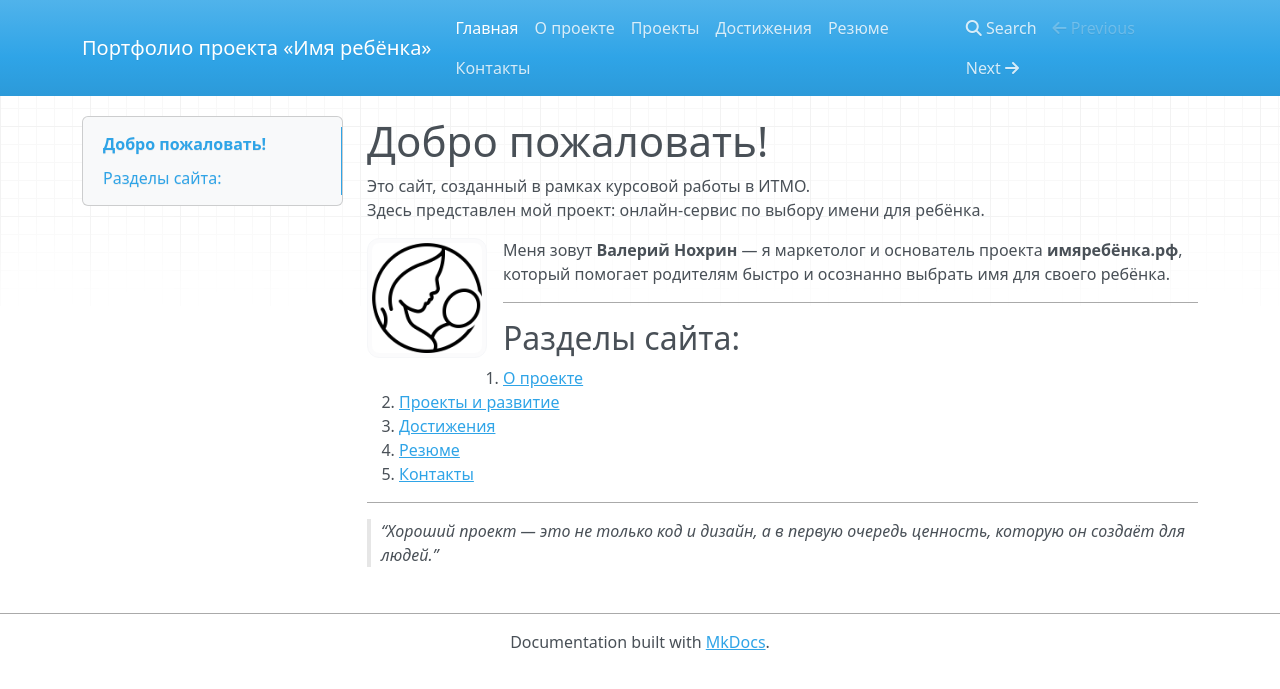
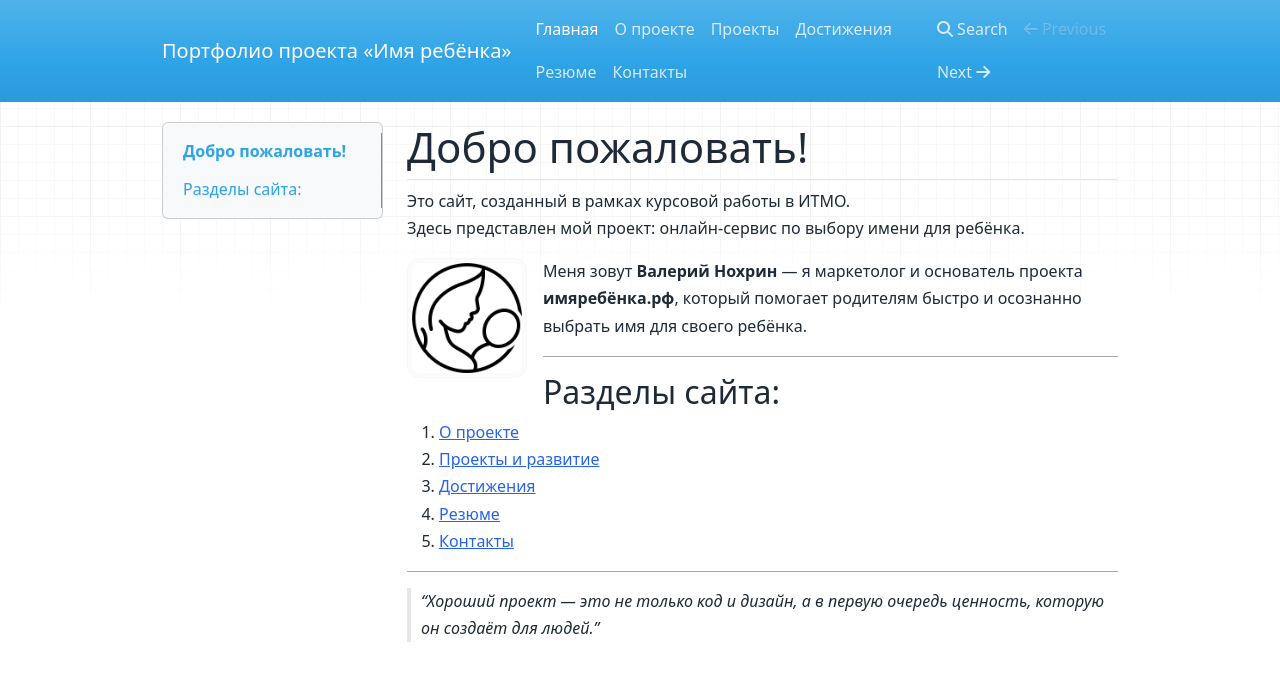
Before and after one commit to valeriinohrin/portfolio-nohrin, an MkDocs documentation site: the page built from docs/index.md, in a window 1280 px wide. Shown: the top 689 px of the page. Built offline with MkDocs 1.6.1, drawn with Linux system fonts in a browser that asks for light colours; nearby versions of some CDN libraries.

Commit message:
Update mkdocs.yml

```diff
--- a/mkdocs.yml
+++ b/mkdocs.yml
@@ -23,4 +23,4 @@ nav:
   - Контакты: contacts.md
 
 extra_css:
-  - styles/extra.css
+  - styles/site.v2.css
```
